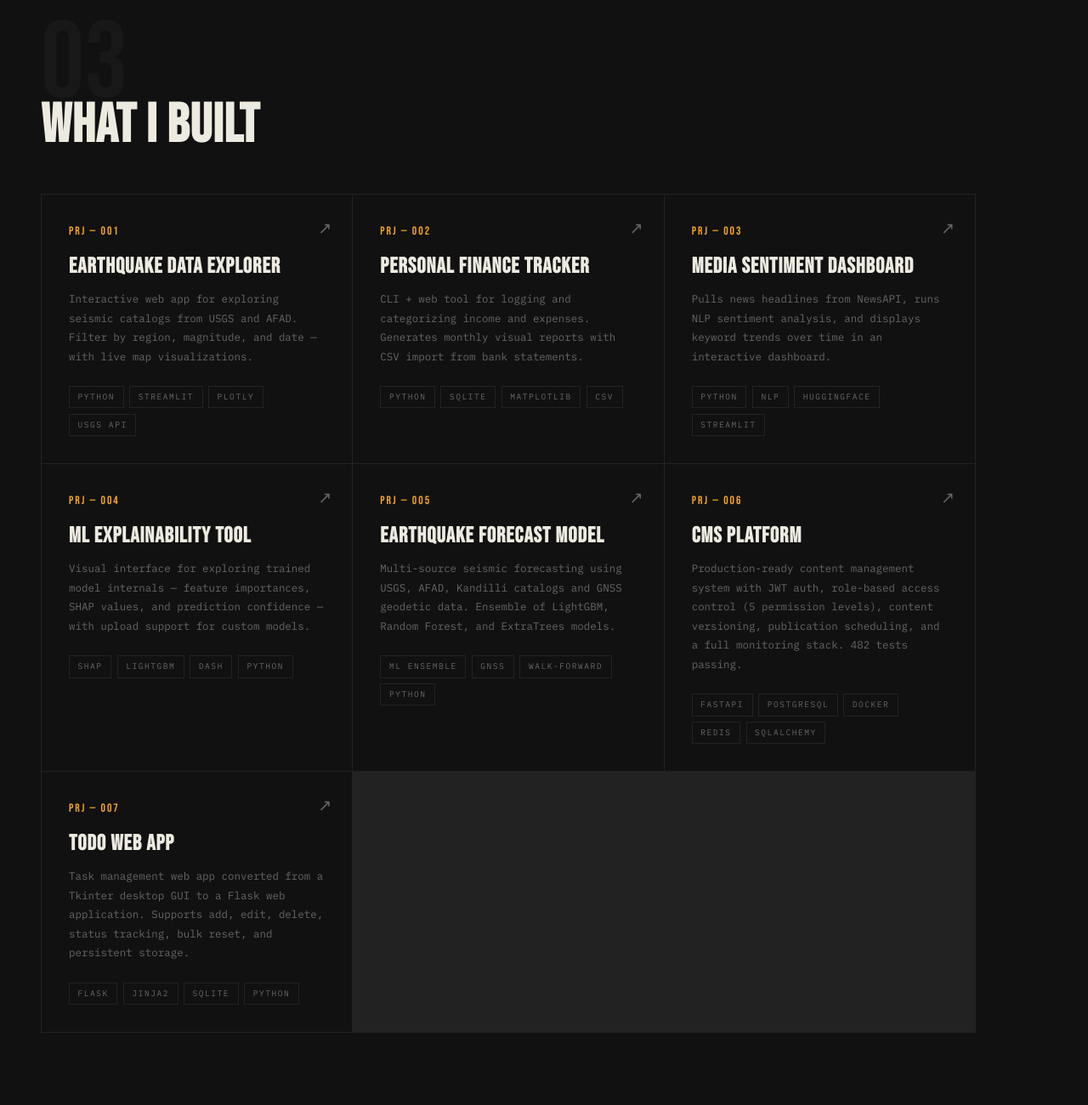
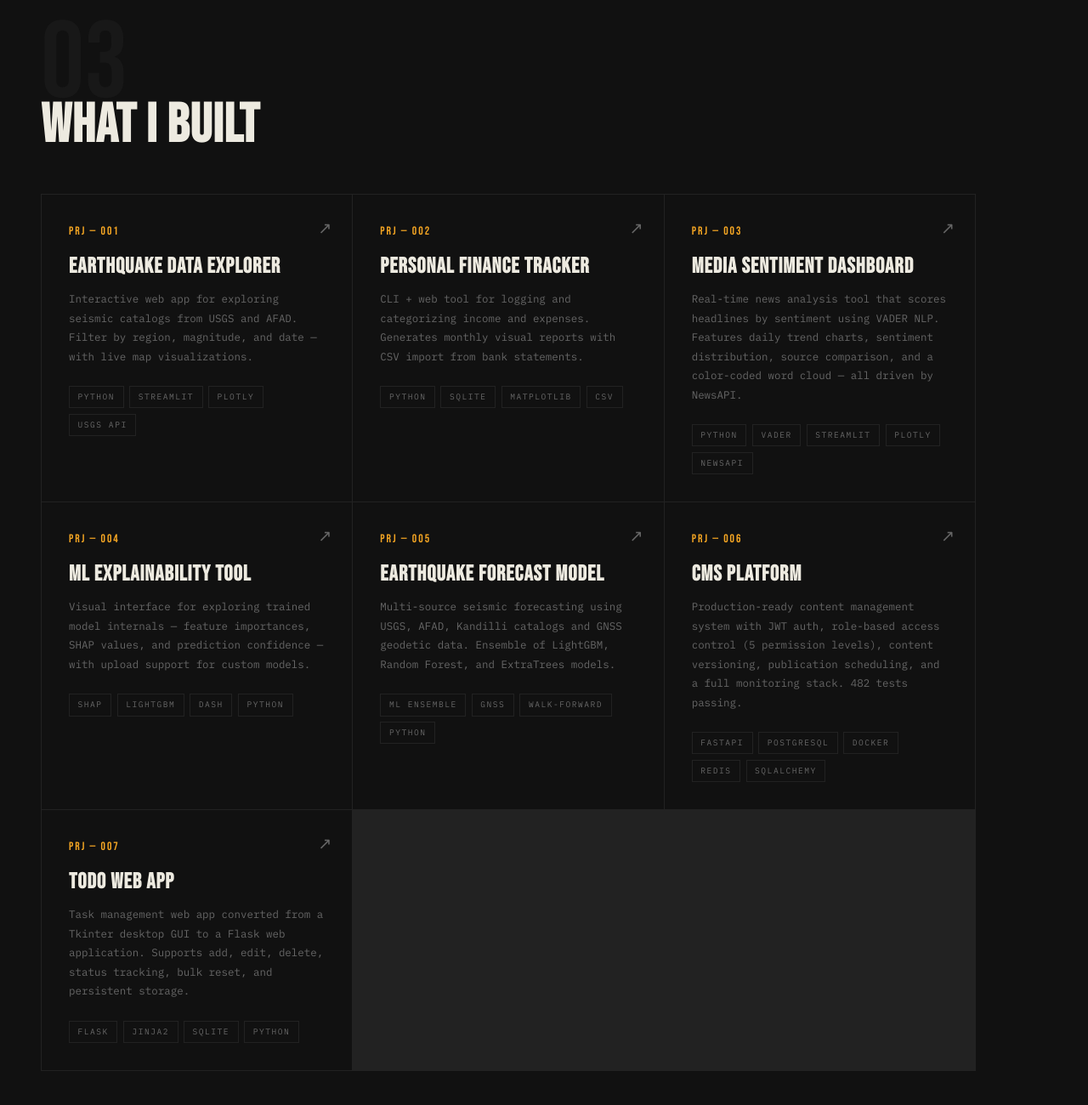
Before and after one commit to TurtleWithGlasses/portfolio_website, a Flask app: page / in a window 1280 px wide. Shown: the part 2527-3827 px from the top of the page at 85% size. Run offline with Flask 3, Linux system fonts and the light colour scheme.

Commit message:
Add sentiment_dashboard repo link and update PRJ-003 description
Co-Authored-By: Claude Sonnet 4.6 <noreply@anthropic.com>

```diff
--- a/templates/index.html
+++ b/templates/index.html
@@ -690,12 +690,12 @@
       </div>
     </a>
 
-    <a href="#" class="project-card reveal reveal-delay-2">
+    <a href="https://github.com/TurtleWithGlasses/sentiment_dashboard" target="_blank" class="project-card reveal reveal-delay-2">
       <div class="project-num">PRJ — 003</div>
       <h3 class="project-title">Media Sentiment Dashboard</h3>
-      <p class="project-desc">Pulls news headlines from NewsAPI, runs NLP sentiment analysis, and displays keyword trends over time in an interactive dashboard.</p>
+      <p class="project-desc">Real-time news analysis tool that scores headlines by sentiment using VADER NLP. Features daily trend charts, sentiment distribution, source comparison, and a color-coded word cloud — all driven by NewsAPI.</p>
       <div class="project-tags">
-        <span class="tag">Python</span><span class="tag">NLP</span><span class="tag">HuggingFace</span><span class="tag">Streamlit</span>
+        <span class="tag">Python</span><span class="tag">VADER</span><span class="tag">Streamlit</span><span class="tag">Plotly</span><span class="tag">NewsAPI</span>
       </div>
     </a>
 
```
